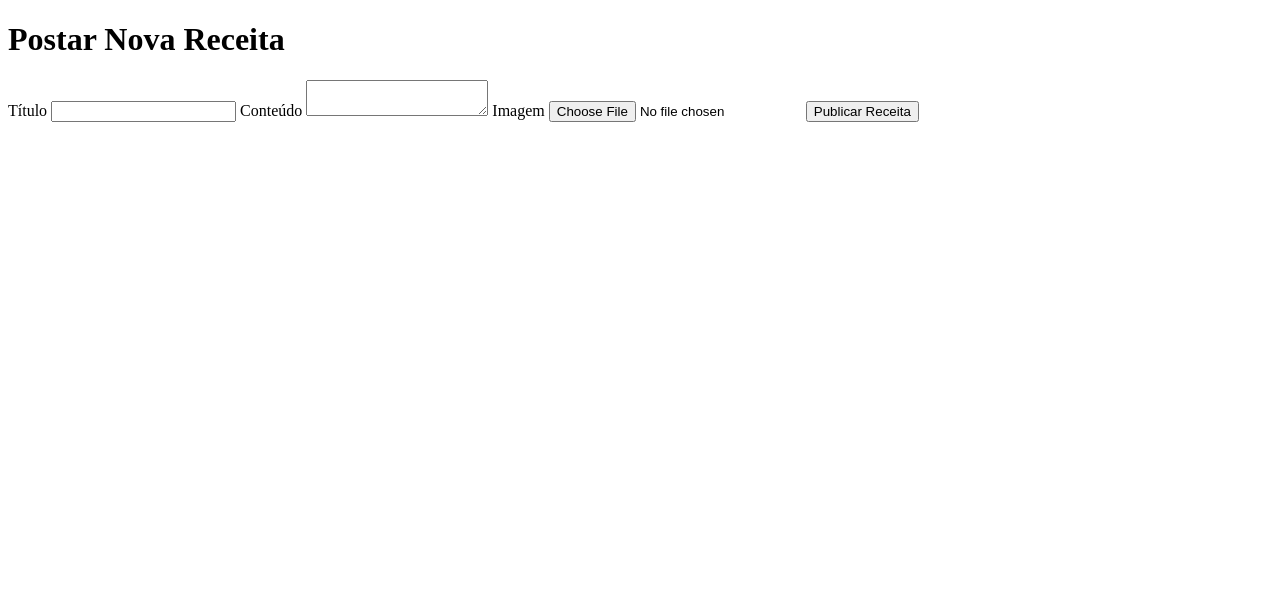
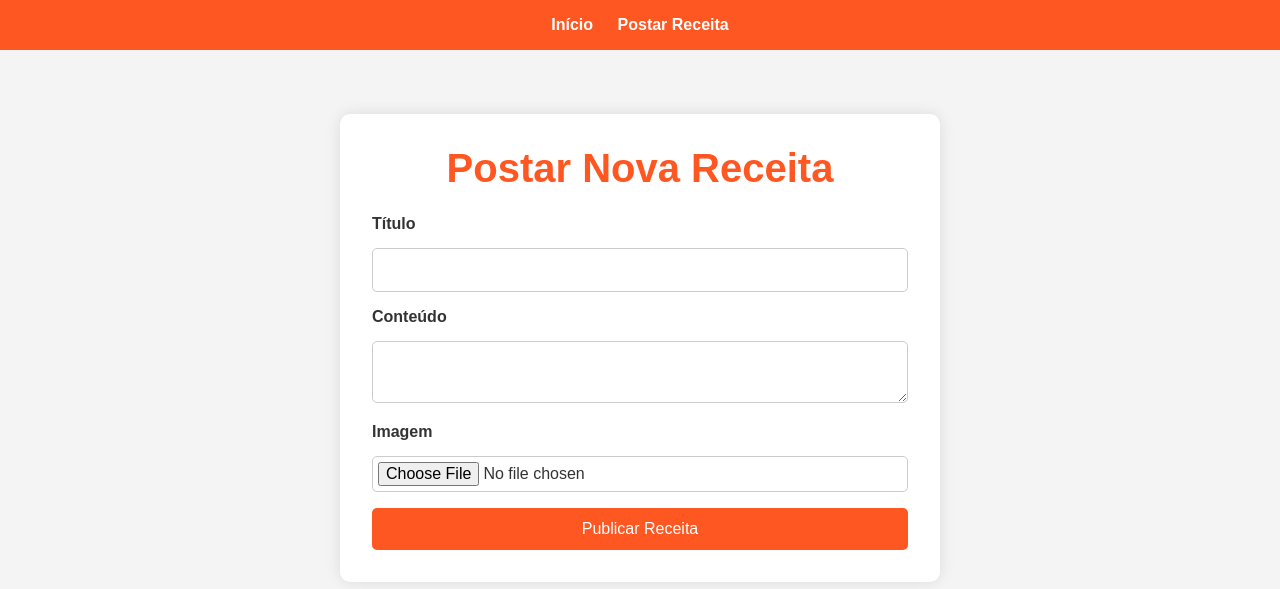
Before and after one commit to Lo-Janota/CulinaryBlog, a PHP site: page /views/post_recipe.php in a window 1280 px wide. Shown: the top 589 px of the page. Run offline with PHP 8.4, Linux system fonts and the light colour scheme.

Commit message:
Reconfigurando o site (Versão 1.1)

```diff
--- a/assets/css/styles.css
+++ b/assets/css/styles.css
@@ -1,3 +1,4 @@
+/* Estilos base já existentes */
 * {
     margin: 0;
     padding: 0;
@@ -35,8 +36,24 @@ main {
     padding: 2rem;
 }
 
+/* Centralizar as receitas publicadas */
+.posts-container {
+    max-width: 800px;
+    margin: 0 auto;
+    display: flex;
+    flex-direction: column;
+    gap: 1.5rem;
+}
+
 h1, h2 {
     color: #ff5722;
+}
+
+/* Estilo específico para o título da página */
+h1 {
+    text-align: center;
+    font-size: 2.5rem; /* Aumenta o tamanho do título */
+    margin-bottom: 2rem; /* Espaço extra abaixo do título */
 }
 
 .post {
@@ -45,6 +62,10 @@ h1, h2 {
     padding: 1rem;
     border-radius: 5px;
     box-shadow: 0 0 10px rgba(0,0,0,0.1);
+    max-width: 100%;
+    display: flex;
+    flex-direction: column;
+    align-items: center;
 }
 
 .post img {
@@ -53,8 +74,13 @@ h1, h2 {
     border-radius: 5px;
 }
 
-form {
+/* Centralizar o botão de comentar */
+.post form {
     margin-top: 1rem;
+    display: flex;
+    flex-direction: column;
+    align-items: center; /* Centralizar o conteúdo do formulário */
+    width: 100%;
 }
 
 form input, form textarea {
@@ -65,19 +91,87 @@ form input, form textarea {
     border-radius: 5px;
 }
 
+/* Botão de comentar centralizado */
 form button {
     background-color: #ff5722;
     color: white;
-    padding: 10px;
+    padding: 10px 20px;
     border: none;
     border-radius: 5px;
     cursor: pointer;
+    text-align: center;
+    display: block;
+    margin: 0 auto; /* Centralizar o botão */
+    width: fit-content; /* Tamanho do botão ajustado ao texto */
+}
+
+form button:hover {
+    background-color: #e64a19;
 }
 
 footer {
     background-color: #333;
-    color: #ffffff;
+    color: white;
     text-align: center;
     padding: 1rem;
-    margin-top
+    margin-top: 2rem;
 }
+
+/* Estilo específico para a página de criação de posts */
+.post-container {
+    background-color: white;
+    max-width: 600px;
+    margin: 2rem auto;
+    padding: 2rem;
+    border-radius: 10px;
+    box-shadow: 0 0 15px rgba(0,0,0,0.1);
+}
+
+.post-container h1 {
+    text-align: center;
+    margin-bottom: 1.5rem;
+    color: #ff5722;
+}
+
+/* Estilos para campos do formulário de postagem */
+.post-container form label {
+    display: block;
+    font-weight: bold;
+    margin-bottom: 5px;
+    color: #333;
+}
+
+.post-container form input[type="text"],
+.post-container form textarea,
+.post-container form input[type="file"] {
+    width: 100%;
+    padding: 12px;
+    margin-bottom: 1rem;
+    border: 1px solid #ccc;
+    border-radius: 5px;
+    font-size: 16px;
+}
+
+/* Botão de envio para a página de postagem */
+.post-container form button {
+    width: 100%;
+    padding: 12px;
+    background-color: #ff5722;
+    border: none;
+    border-radius: 5px;
+    color: white;
+    font-size: 16px;
+    cursor: pointer;
+}
+
+.post-container form button:hover {
+    background-color: #e64a19;
+}
+
+.post-container form button:active {
+    background-color: #d84315;
+}
+
+.post-container form input[type="file"] {
+    padding: 5px;
+}
--- a/partials/header.php
+++ b/partials/header.php
@@ -10,7 +10,7 @@
     <header>
         <nav>
             <ul>
-                <li><a href="index.php">Início</a></li>
+                <li><a href="/index.php">Início</a></li>
                 <li><a href="views/post_recipe.php">Postar Receita</a></li>
             </ul>
         </nav>
--- a/views/post_recipe.php
+++ b/views/post_recipe.php
@@ -4,9 +4,13 @@
 <head>
     <meta charset="UTF-8">
     <title>Postar Receita</title>
+    <link rel="stylesheet" href="../assets/css/styles.css">
 </head>
 
 <body>
+    <?php include '../partials/header.php'; ?>
+
+    <div class="post-container">
         <h1>Postar Nova Receita</h1>
 
         <form action="../post_handler.php" method="post" enctype="multipart/form-data">
@@ -21,5 +25,7 @@
 
             <button type="submit">Publicar Receita</button>
         </form>
+    </div>
 </body>
+
 </html>
```
Also changed, not shown: views/home.php (+15 -9 lines), assets/images/Assinatura Lorenzo.png (deleted), assets/images/Sem título.jpg (added), assets/images/aqui_funciona.png (deleted), 1 other file. Lines whose indentation alone changed are shown as unchanged.
